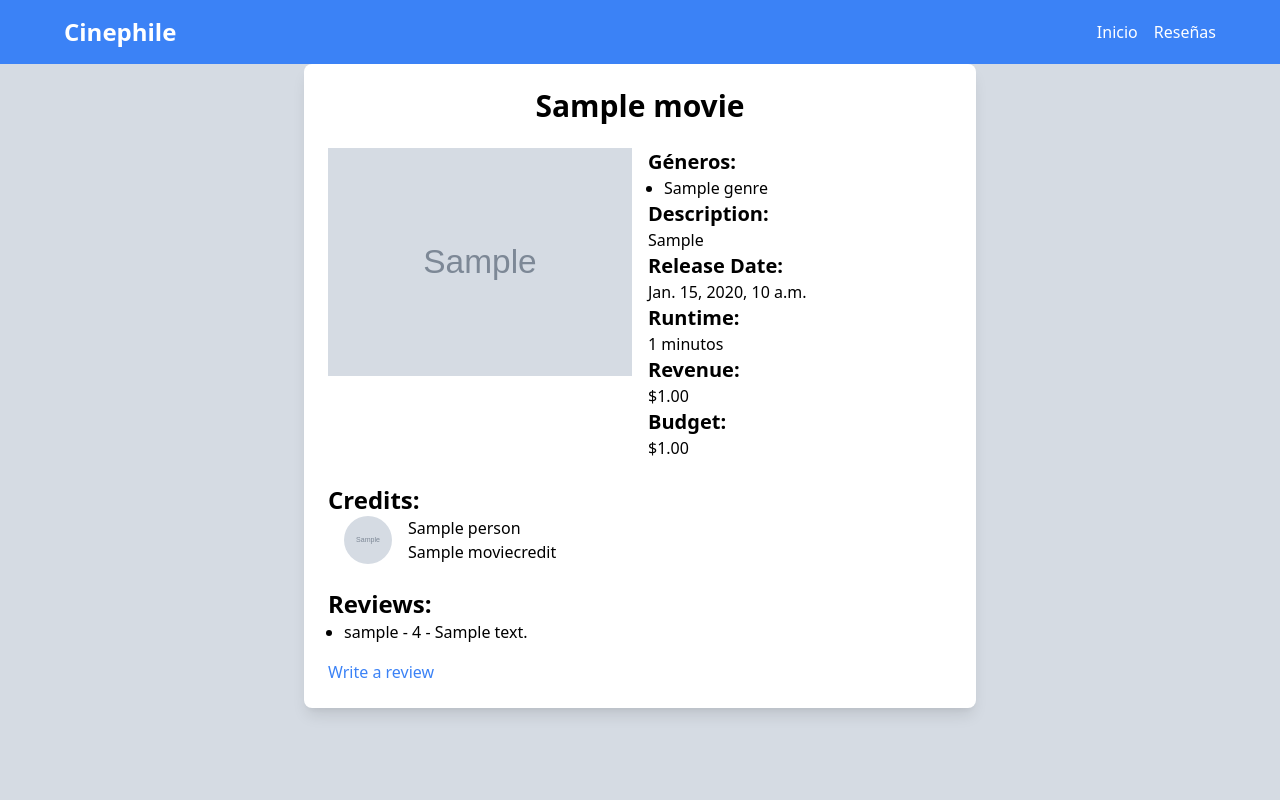
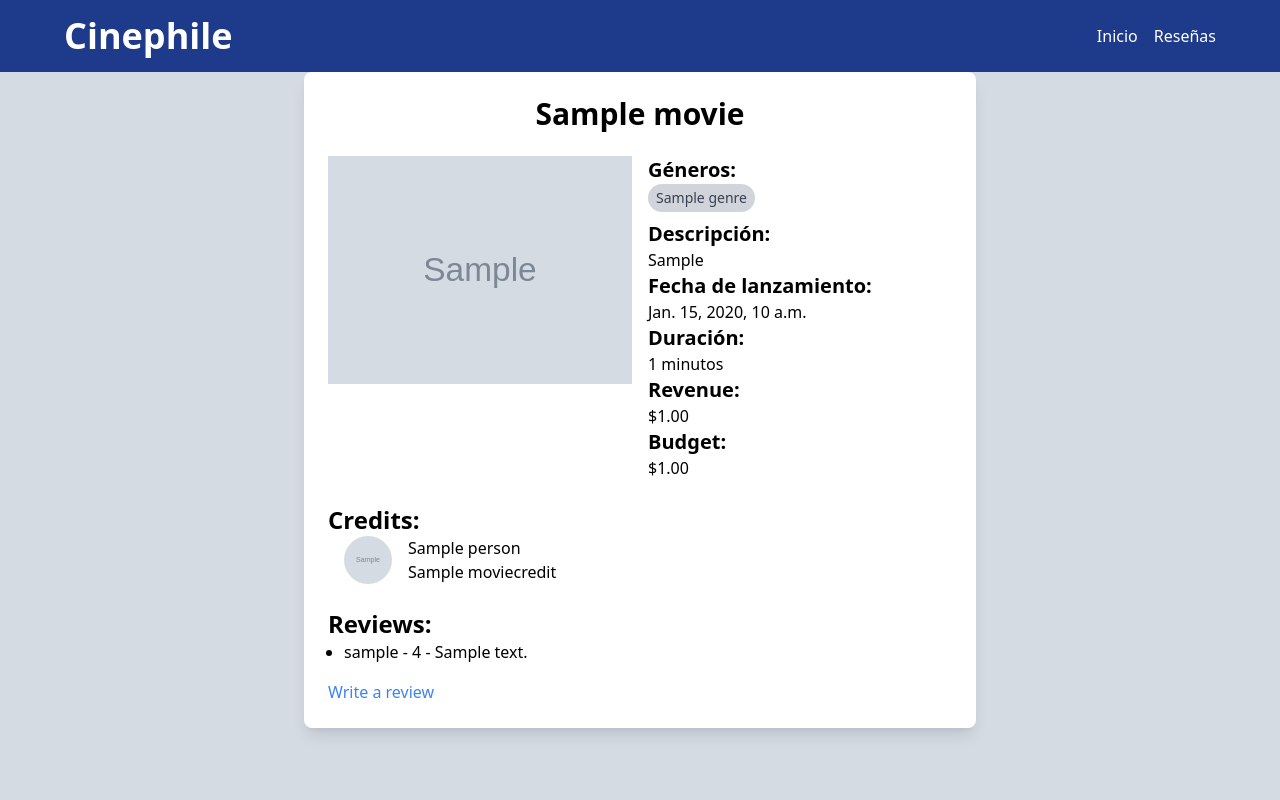
Before and after one commit to TheJorges/MyMovies, a Django app: page /movies/1/ in a window 1280 px wide. Run offline with Django 4.2, Linux system fonts and the light colour scheme; tables that the repository leaves empty hold one stand-in row (values such as "Sample post"); grey boxes marked "Sample" are stand-in pictures; data that the repository does not hold is empty.

Commit message:
MErge de cambios

```diff
--- a/movies/templates/movie_detail.html
+++ b/movies/templates/movie_detail.html
@@ -20,9 +20,9 @@
 </head>
 <body class="bg-blue-900 text-black">
     <!-- Navbar -->
-    <nav class="bg-blue-500 p-4">
+    <nav class="bg-blue-900 p-4" style="display:block;width: 100%;">
         <div class="max-w-6xl mx-auto flex justify-between items-center">
-            <a href="{% url 'index' %}" class="text-white text-2xl font-bold">Cinephile</a> <!-- Título de la página -->
+            <a href="{% url 'index' %}" class="text-white text-4xl font-bold">Cinephile</a> <!-- Título de la página -->
             <ul class="flex space-x-4">
                 <li><a href="{% url 'index' %}" class="text-white">Inicio</a></li>
                 <li><a href="review" class="text-white">Reseñas</a></li>
@@ -39,7 +39,7 @@
             </div>
             <div>
                 <p class="text-xl font-semibold">Géneros:</p>
-                <ul class="list-disc pl-4">
+                <!-- <ul class="list-disc pl-4">
                     {% for genre in genres %}
                         <li>{{ genre.name }}</li>
                     {% endfor %}
@@ -49,16 +49,29 @@
                 <p class="text-xl font-semibold">Release Date:</p>
                 <p>{{ movie.release_date }}</p>
                 <p class="text-xl font-semibold">Runtime:</p>
+                </ul> -->
+                <div class="flex flex-wrap mt-2 text-center" style="margin: 0 auto;">
+                    {% for genero in movie.genres.all %}
+                        <span class="bg-gray-300 text-gray-700 text-sm rounded-full py-1 px-2 mr-2 mb-2">{{ genero.name }}</span>
+                    {% endfor %}
+                </div>
+                <p class="text-xl  font-semibold">Descripción:</p>
+                <p class="text-justify">{{ movie.overview }}</p>
+                <p class="text-xl font-semibold r">Fecha de lanzamiento:</p>
+                <p>{{ movie.release_date }}</p>
+                <p class="text-xl font-semibold ">Duración:</p>
                 <p>{{ movie.running_time }} minutos</p>
                 <p class="text-xl font-semibold">Revenue:</p>
                 <p id="revenue">{{ movie.revenue }}</p>
+
                 <p class="text-xl font-semibold">Budget:</p>
-                <p id="budget">{{ movie.budget }}</p>
+                <p id="budget" >{{ movie.budget }}</p>
             </div>
         </div>
 
 <h2 class="text-2xl font-bold mt-6">Credits:</h2>
-<ul class="list-disc pl-4">
+<ul class="list-disc pl-4 justify-center">
+
     {% for credit in credits %}
     <li class="flex items-center mb-4">
         <a href="{% url 'person_detail' credit.person.id %}">
```
Also changed, not shown: movies/management/commands/import_4.py (+10 -1 lines), movies/templates/index.html (+38 -6 lines).
